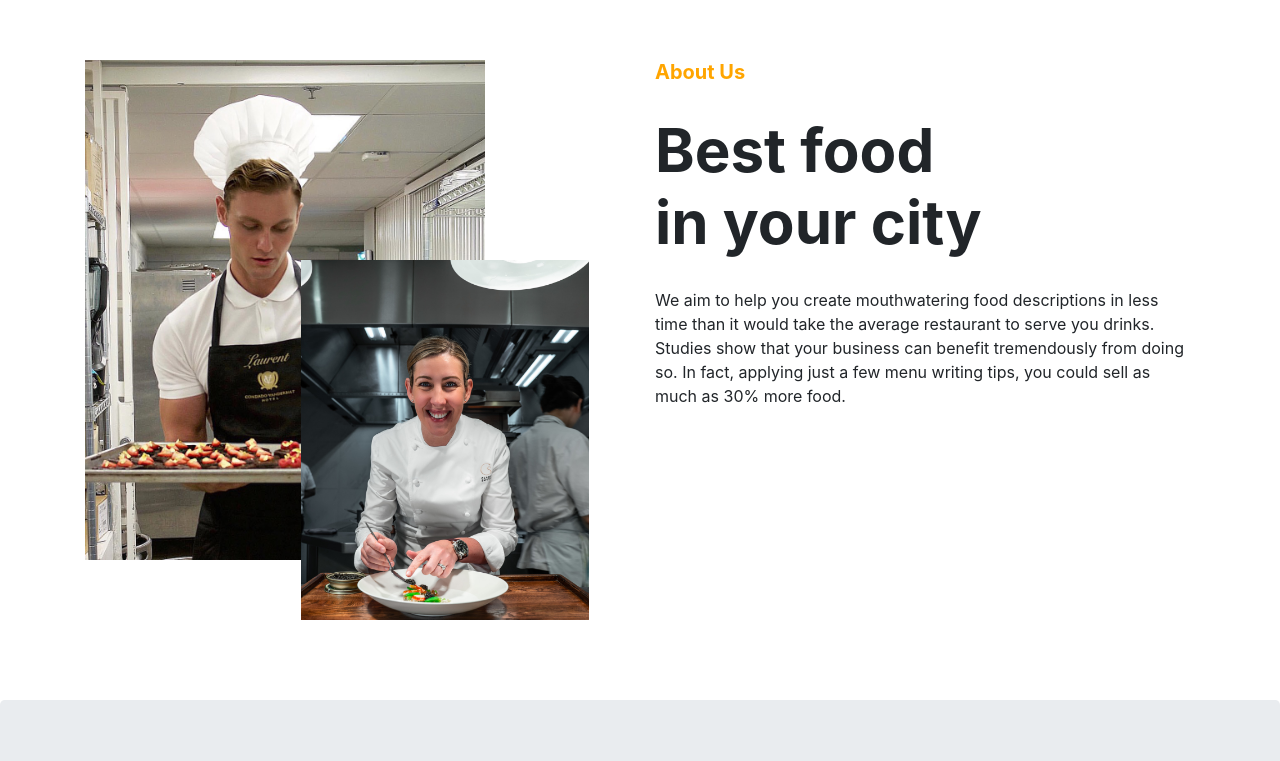
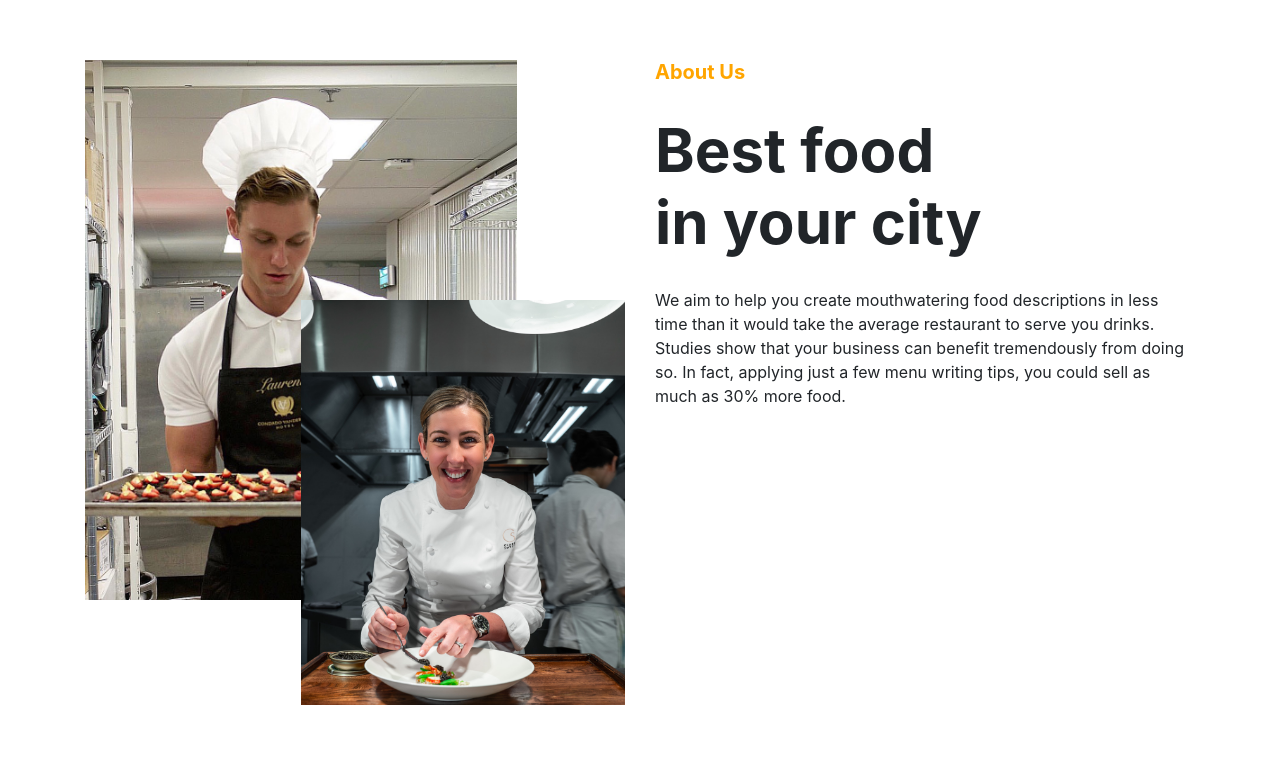
Before and after one commit to husaynrion/restaurant, a plain HTML site: page index.html in a window 1280 px wide. Shown: the part 2011-2772 px from the top of the page. Drawn offline with nearby package versions, Linux system fonts and the light colour scheme.

Commit message:
Update index.html

```diff
--- a/index.html
+++ b/index.html
@@ -227,8 +227,8 @@
   <div class="about container">
     <div class="row">
       <div class="col-lg-6">
-        <img src="chefbig.jpeg" alt="" height="500px" class="im1">
-        <img src="chefsmall.jpg" alt="" height="360px" class="im2">
+        <img src="chefbig.jpeg" alt="" width="80%" class="im1">
+        <img src="chefsmall.jpg" alt="" width="60%" class="im2">
       </div>
       <div class="col-lg-6">
         <h5>About Us</h5>
```
